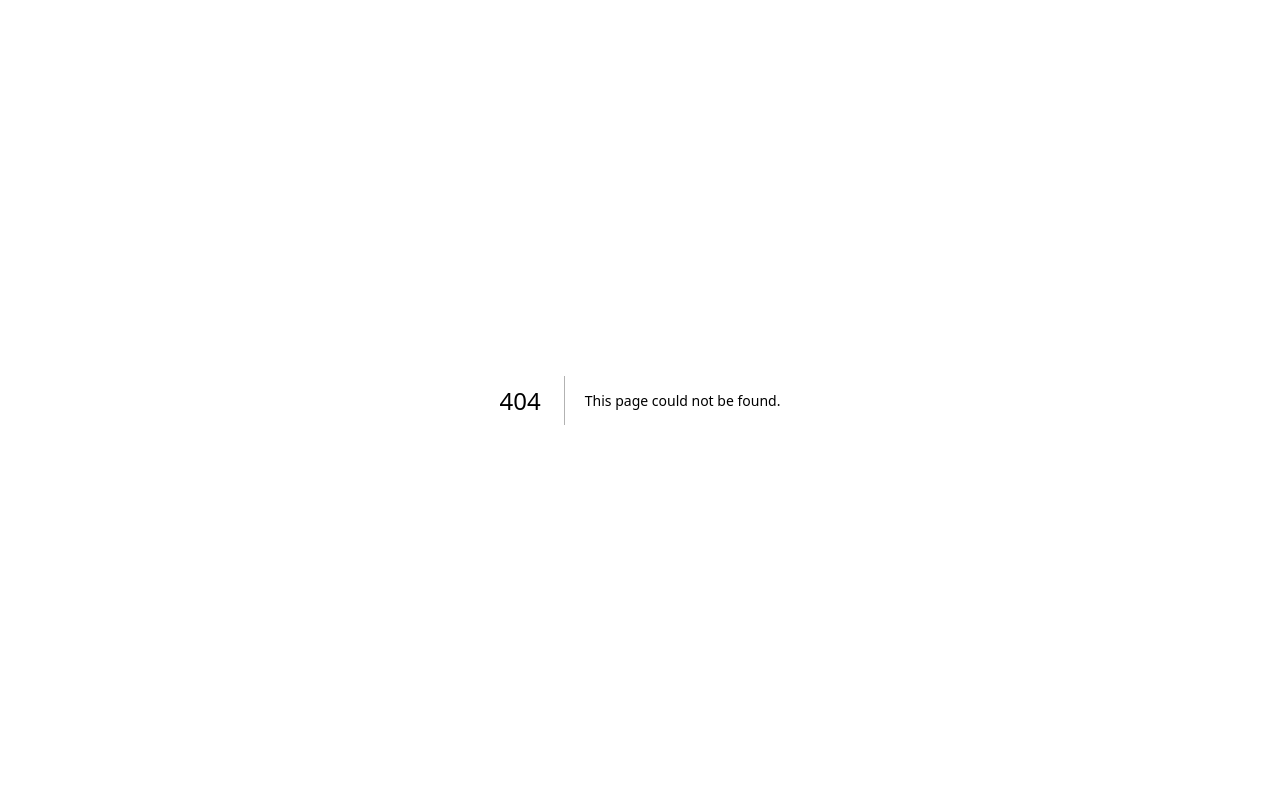
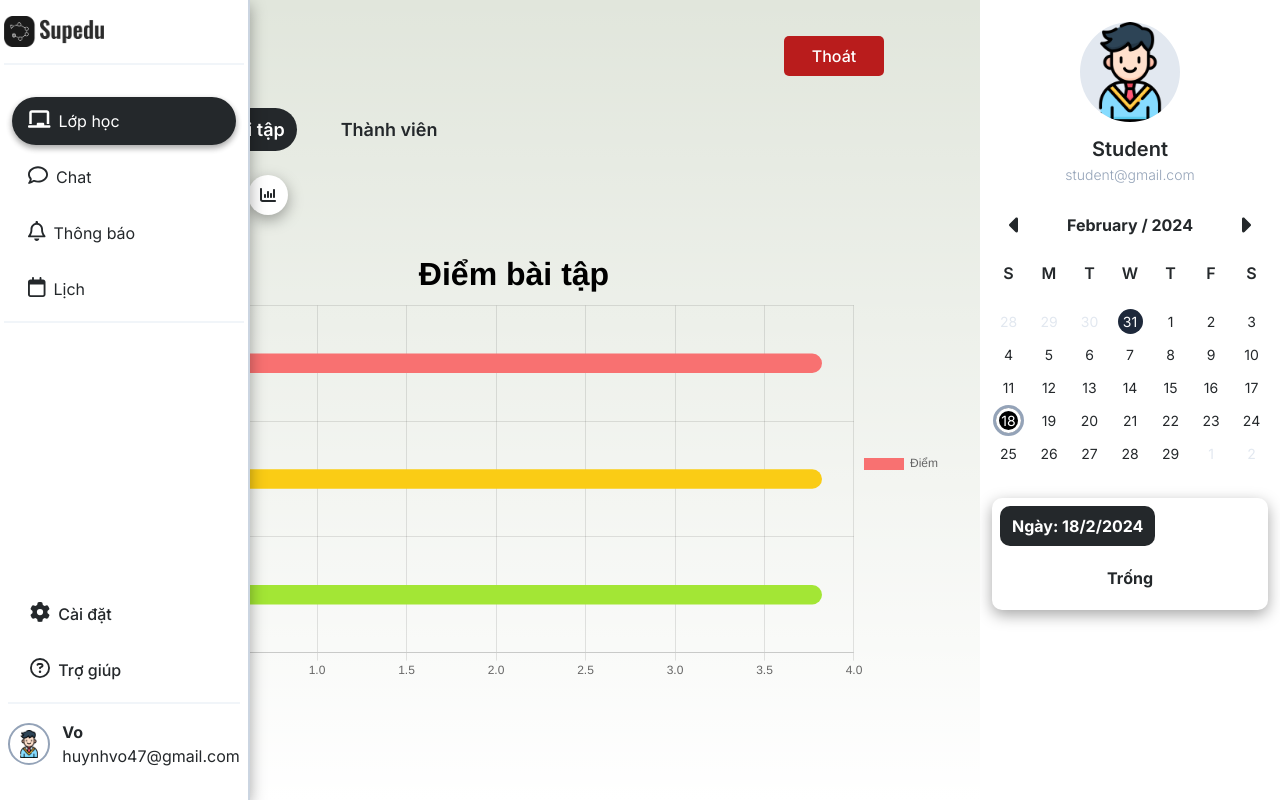
Before and after one commit to danghVo/SupEdu, a Next.js app: page /class/1/exercise/0/statistic in a window 1280 px wide. Before the commit this address had no page. Built offline with nearby package versions, Linux system fonts and the light colour scheme.

Commit message:
created: created statistic page to show score chart of member in class

```diff
--- /dev/null
+++ b/src/app/(MainLayout)/class/[classId]/(paticipated)/exercise/[exerciseId]/statistic/page.tsx
@@ -0,0 +1,30 @@
+'use client';
+
+import BarChart from '~/components/BarChart';
+
+const data = ['50', '20', '40', '30', '20', '60', '80', '90', '100', '95', '70', '75'];
+
+export default function page() {
+    return (
+        <div>
+            <BarChart
+                name="Điểm bài tập"
+                data={{
+                    labels: ['< 50', '50 - 80', '80 - 100'],
+                    datasets: [
+                        {
+                            label: 'Điểm',
+                            data: [
+                                data.filter((item) => parseInt(item) < 50).length,
+                                data.filter((item) => parseInt(item) >= 50 && parseInt(item) < 80).length,
+                                data.filter((item) => parseInt(item) >= 80 && parseInt(item) <= 100).length,
+                            ],
+                            backgroundColor: ['rgb(248 113 113)', 'rgb(250 204 21)', 'rgb(163 230 53)'],
+                            width: '32px',
+                        },
+                    ],
+                }}
+            />
+        </div>
+    );
+}
```
